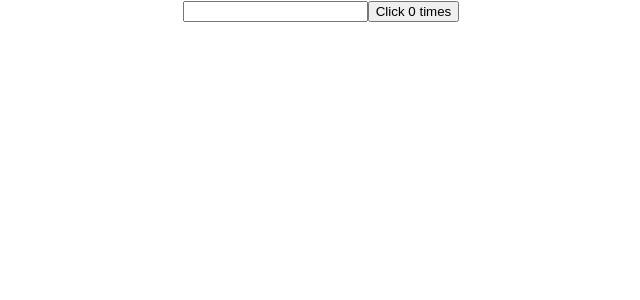
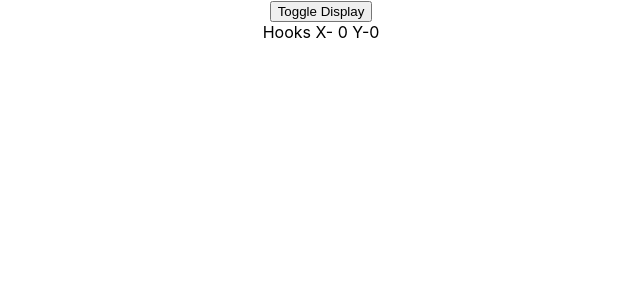
Before and after one commit to rahuljha12527/LearnReactHooks, a React (Create React App) app: page / in a window 1280 px wide. Shown: the top 300 px of the page, without its empty margins (319-959 px from the left). Built offline with nearby package versions, Linux system fonts and the light colour scheme.

Commit message:
add unsubscribe mouse evebt

```diff
--- a/src/App.js
+++ b/src/App.js
@@ -4,8 +4,10 @@
 import HookCounter from "./components/HookCounter";
 import HookCounterOne from "./components/HookCounterOne";
 import HookCounterThree from "./components/HookCounterThree";
+import HookMouse from "./components/HookMouse";
 import HooksCounterFour from "./components/HooksCounterFour";
 import HooksCounterTwo from "./components/HooksCounterTwo";
+import MouseContainer from "./components/MouseContainer";
 
 function App() {
   return <div className="App">
@@ -14,7 +16,9 @@
     {/* <HooksCounterTwo/> */}
     {/* <HookCounterThree /> */}
     {/* <HooksCounterFour/> */}
-    <HookCounterOne/>
+    {/* <HookCounterOne/> */}
+    {/* <HookMouse/> */}
+    <MouseContainer />
   </div>;
 }
 
--- /dev/null
+++ b/src/components/HookMouse.js
@@ -0,0 +1,28 @@
+import React,{useState,useEffect} from 'react'
+
+function HookMouse() {
+
+    const [x,setX]=useState(0);
+    const [y,setY]=useState(0);
+
+     const logMousePosition=e=>{
+         console.log('Mouse event');
+         setX(e.clientX)
+         setY(e.clientY)
+     }
+    useEffect(()=>{
+        console.log('useEffect called');
+        window.addEventListener('mousemove',logMousePosition)
+        return ()=>{
+            console.log('componenet unmounting code')
+            window.removeEventListener('mousemove',logMousePosition)
+        }
+    },[])
+    return (
+        <div>
+            Hooks  X- {x}  Y-{y}
+        </div>
+    )
+}
+
+export default HookMouse
--- /dev/null
+++ b/src/components/MouseContainer.js
@@ -0,0 +1,18 @@
+import React,{useState} from 'react'
+import HookMouse from './HookMouse'
+
+function MouseContainer() {
+    const [display,setDisplay]=useState(true)
+
+
+    return (
+        <div>
+            <button onClick={()=>setDisplay(!display)}>Toggle Display</button>
+            {display && <HookMouse />}{
+
+            }
+        </div>
+    )
+}
+
+export default MouseContainer
```
